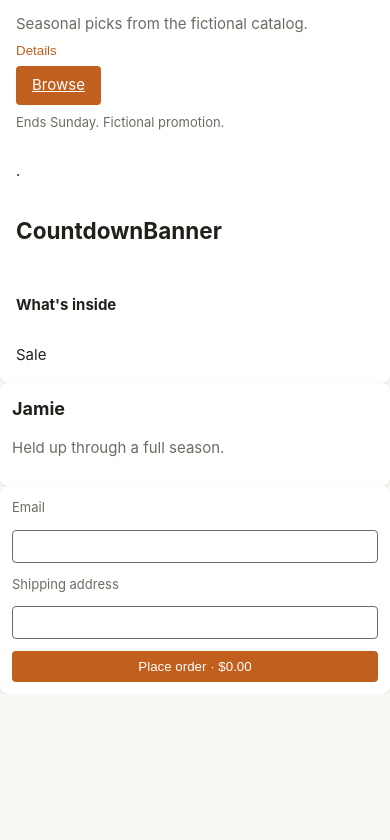
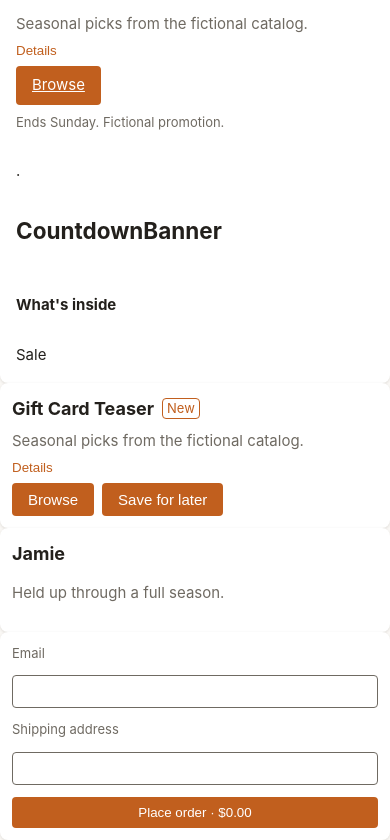
Before and after one commit to reweaver-ai/meridian-storefront, a React (Vite) app: page / in a window 390 px wide. Shown: the part 5633-6473 px from the top of the page. Before the commit the page ends 6327 px from the top, so only its background shows below. Built offline with nearby package versions, Linux system fonts and the light colour scheme.

Commit message:
feat: gift card teaser for the holidays

```diff
--- a/src/App.tsx
+++ b/src/App.tsx
@@ -22,6 +22,7 @@ import { ShippingEstimate } from './components/ShippingEstimate';
 import { LoyaltyWidget } from './components/LoyaltyWidget';
 import { BundleBuilder } from './components/BundleBuilder';
 import { CountdownBanner } from './components/CountdownBanner';
+import { GiftCardTeaser } from './components/GiftCardTeaser';
 import { PRODUCTS } from './data/products';
 import type { Product } from './data/products';
 
@@ -61,6 +62,7 @@ export function App() {
         <LoyaltyWidget title="Loyalty Widget" copy="Seasonal picks from the fictional catalog." cta="Browse" />
         <BundleBuilder />
         <CountdownBanner title="Countdown Banner" copy="Seasonal picks from the fictional catalog." cta="Browse" />
+        <GiftCardTeaser title="Gift Card Teaser" copy="Seasonal picks from the fictional catalog." cta="Browse" />
         <ReviewList reviews={[{ id: 'r1', author: 'Jamie', body: 'Held up through a full season.', stars: 5 }]} />
         <CheckoutForm totalCents={cart.reduce((s, p) => s + p.priceCents, 0)} onPlaceOrder={() => setCart([])} />
       </main>
--- /dev/null
+++ b/src/components/GiftCardTeaser.css
@@ -0,0 +1,48 @@
+.giftcardteaser {
+  background: var(--color-surface);
+  border-radius: var(--radius-m);
+  box-shadow: var(--shadow-card);
+  padding: var(--space-4);
+  display: flex;
+  flex-direction: column;
+  gap: var(--space-2);
+}
+.giftcardteaser__title { font-size: var(--text-l); margin: 0; }
+.giftcardteaser__copy { color: var(--color-muted); margin: 0; }
+.giftcardteaser__cta, .giftcardteaser__go {
+  align-self: flex-start;
+  background: var(--color-accent);
+  color: var(--color-accent-ink);
+  border: none;
+  border-radius: var(--radius-s);
+  padding: var(--space-2) var(--space-4);
+  font-size: var(--text-m);
+  cursor: pointer;
+}
+.giftcardteaser__input {
+  border: 1px solid var(--color-muted);
+  border-radius: var(--radius-s);
+  padding: var(--space-2) var(--space-3);
+  font-size: var(--text-m);
+}
+.giftcardteaser__list { margin: 0; padding: 0; list-style: none; display: flex; flex-direction: column; gap: var(--space-1); }
+.giftcardteaser__label { font-size: var(--text-s); color: var(--color-muted); }
+.giftcardteaser__chip { color: var(--color-accent); cursor: pointer; }
+.giftcardteaser__badge { font-size: var(--text-s); color: var(--color-accent); border: 1px solid var(--color-accent); border-radius: var(--radius-s); padding: 0 var(--space-1); }
+.giftcardteaser__head, .giftcardteaser__actions, .giftcardteaser__rowline, .giftcardteaser__row { display: flex; gap: var(--space-2); align-items: center; }
+.giftcardteaser__media { height: 96px; border-radius: var(--radius-s); background: var(--color-bg); }
+.giftcardteaser__fine, .giftcardteaser__hint, .giftcardteaser__detail { font-size: var(--text-s); color: var(--color-muted); margin: 0; }
+.giftcardteaser__toggle { background: none; border: none; color: var(--color-accent); padding: 0; cursor: pointer; align-self: flex-start; }
+.giftcardteaser__index { color: var(--color-muted); margin-right: var(--space-1); }
+.giftcardteaser__set { border: 1px solid var(--color-muted); border-radius: var(--radius-s); padding: var(--space-3); }
+.giftcardteaser__legend { font-size: var(--text-s); color: var(--color-muted); }
+.giftcardteaser :focus-visible { outline: 2px solid var(--color-focus); outline-offset: 2px; }
+.giftcardteaser__copy, .giftcardteaser__body, .giftcardteaser__title { display: -webkit-box; -webkit-line-clamp: 3; -webkit-box-orient: vertical; overflow: hidden; }
+.giftcardteaser__cta:hover, .giftcardteaser__go:hover, .giftcardteaser__add:hover, .giftcardteaser__submit:hover, .giftcardteaser__cart:hover, .giftcardteaser__close:hover, .giftcardteaser__toggle:hover { filter: brightness(0.95); }
+.giftcardteaser__cta:active, .giftcardteaser__go:active, .giftcardteaser__add:active, .giftcardteaser__submit:active, .giftcardteaser__cart:active, .giftcardteaser__close:active, .giftcardteaser__toggle:active { transform: translateY(1px); }
+.giftcardteaser__links a:hover, .giftcardteaser__brand:hover { color: var(--color-ink); text-decoration: underline; }
+.giftcardteaser__links a:active, .giftcardteaser__brand:active, .giftcardteaser__cta:active { opacity: 0.85; }
+.giftcardteaser__detail, .giftcardteaser__fine, .giftcardteaser__hint { display: -webkit-box; -webkit-line-clamp: 2; -webkit-box-orient: vertical; overflow: hidden; }
+@media (max-width: 640px) {
+  .giftcardteaser { padding: var(--space-3); }
+}
--- /dev/null
+++ b/src/components/GiftCardTeaser.tsx
@@ -0,0 +1,26 @@
+import { useState } from 'react';
+import './GiftCardTeaser.css';
+
+// TODO: revisit before launch (giftcardteaser pass 0)
+interface GiftCardTeaserProps { title: string; copy: string; cta: string;  }
+
+export function GiftCardTeaser({ title, copy, cta }: GiftCardTeaserProps) {
+  const [expanded, setExpanded] = useState(false);
+  return (
+    <section className="giftcardteaser" aria-label="Gift Card Teaser">
+      <header className="giftcardteaser__head">
+        <h3 className="giftcardteaser__title">{title}</h3>
+        <span className="giftcardteaser__badge">New</span>
+      </header>
+      <p className="giftcardteaser__copy">{copy}</p>
+      {expanded && <p className="giftcardteaser__detail">Fictional detail copy for the gift card teaser module.</p>}
+      <button className="giftcardteaser__toggle" type="button" aria-expanded={expanded} onClick={() => setExpanded(!expanded)}>
+        {expanded ? 'Less' : 'Details'}
+      </button>
+      <div className="giftcardteaser__actions">
+        <button className="giftcardteaser__cta" type="button">{cta}</button>
+        <button className="giftcardteaser__go" type="button">Save for later</button>
+      </div>
+    </section>
+  );
+}
```
